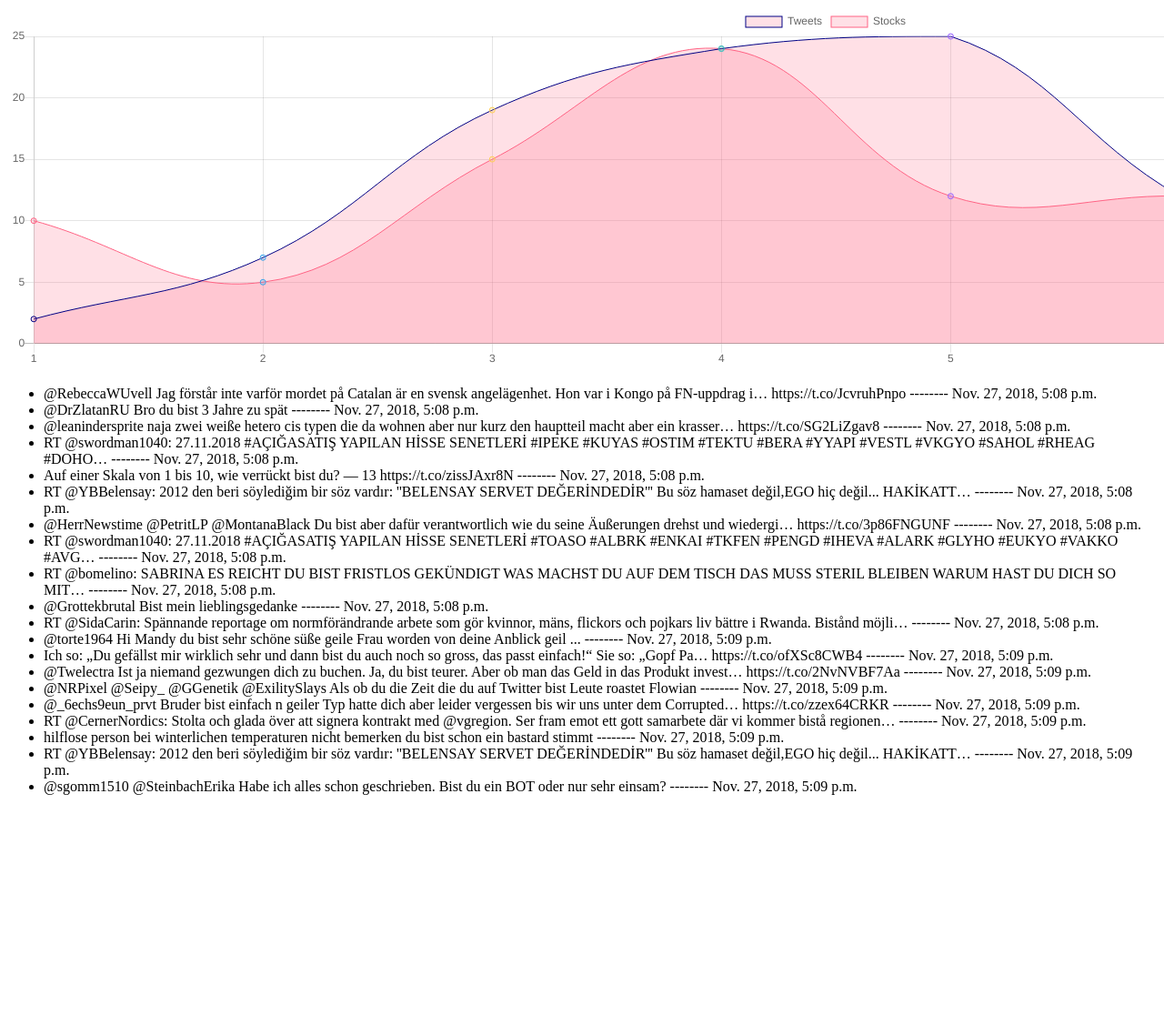
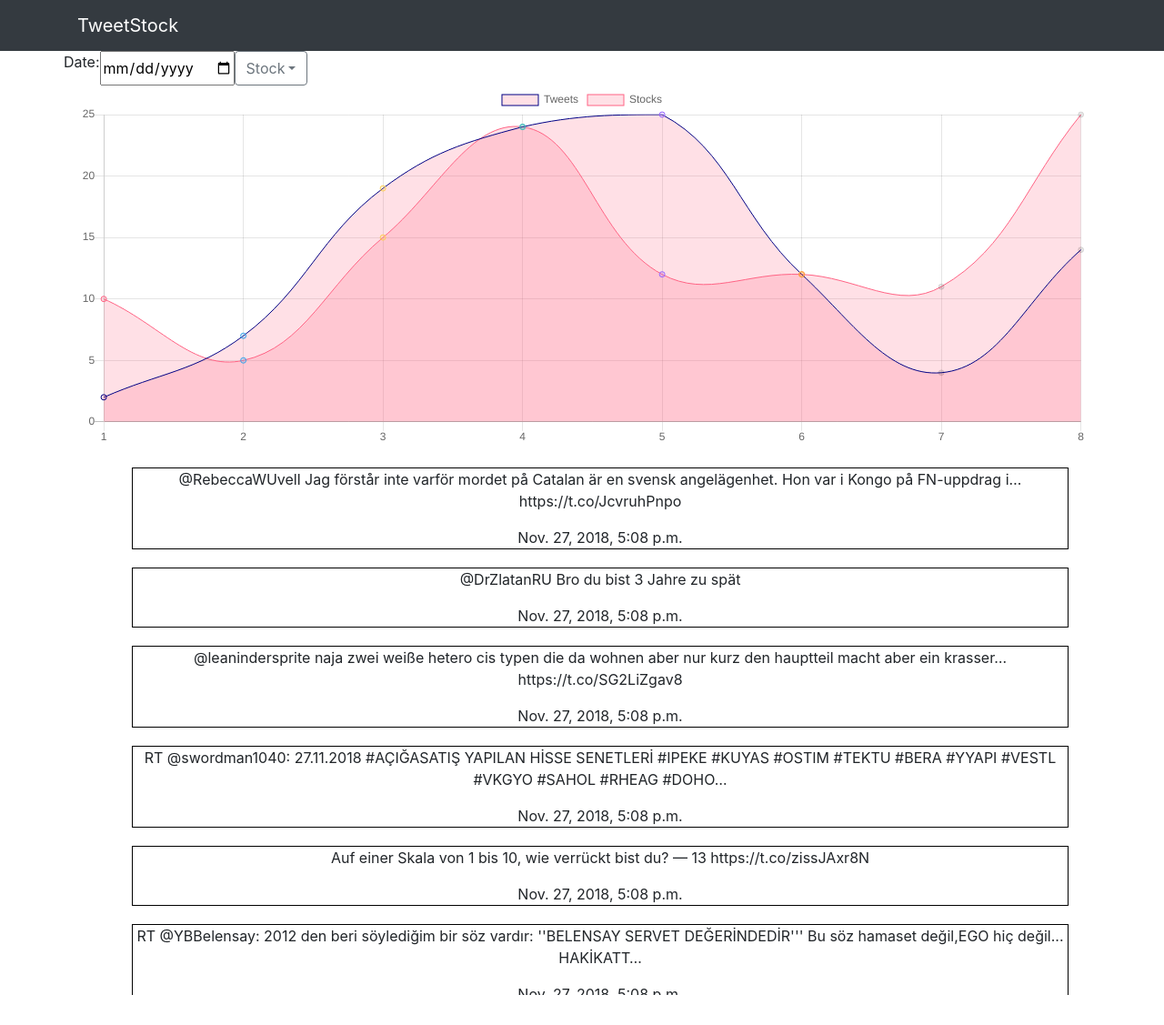
Before and after one commit to cagrigunal/SWE-573, a Django app: template stocks/templates/stocks/index.html in a window 1280 px wide; the page is wider, and only the part inside the window is pictured. Shown: the top 1127 px of that part at 91% size. Run offline with Django 3.2, Linux system fonts and the light colour scheme; the template is opened without the code that fills it: values that come from a table or form of the project are taken from there, others are empty; data comes from the database, SQL or seed files in the repository; both versions use the stored data as it was after the commit; some libraries are stand-ins or nearby versions.

Commit message:
presentation version

```diff
--- /dev/null
+++ b/stocks/static/css/style.css
@@ -0,0 +1,11 @@
+ul{
+    list-style: none;
+    overflow: scroll;
+    overflow-x: hidden;
+    height: 600px;
+}
+
+li{
+    margin: 20px;
+    border: 1px black solid;
+}
--- a/stocks/templates/stocks/index.html
+++ b/stocks/templates/stocks/index.html
@@ -1,17 +1,81 @@
 <!DOCTYPE html>
 <html lang="en">
+
   <head>
- <title>TweetStock</title>
- <script src="https://cdnjs.cloudflare.com/ajax/libs/jquery/3.3.1/core.js"></script>
+
+    <meta charset="utf-8">
+    <meta name="viewport" content="width=device-width, initial-scale=1, shrink-to-fit=no">
+    <meta name="description" content="">
+    <meta name="author" content="">
+
+    <title> TweetStock</title>
+
+    <!-- Bootstrap core CSS -->
+    <link rel="stylesheet" href="https://stackpath.bootstrapcdn.com/bootstrap/4.1.3/css/bootstrap.min.css" integrity="sha384-MCw98/SFnGE8fJT3GXwEOngsV7Zt27NXFoaoApmYm81iuXoPkFOJwJ8ERdknLPMO" crossorigin="anonymous">
+    <link rel="stylesheet" href="../../static/css/style.css">
+    <script src="https://cdnjs.cloudflare.com/ajax/libs/popper.js/1.14.3/umd/popper.min.js" integrity="sha384-ZMP7rVo3mIykV+2+9J3UJ46jBk0WLaUAdn689aCwoqbBJiSnjAK/l8WvCWPIPm49" crossorigin="anonymous"></script>
+
   </head>
+
   <body>
-        <canvas id="myChart" width="1800" height="400"></canvas>
+
+    <!-- Navigation -->
+    <nav class="navbar navbar-expand-lg navbar-dark bg-dark static-top">
+      <div class="container">
+        <a class="navbar-brand" href="#">TweetStock</a>
+        <button class="navbar-toggler" type="button" data-toggle="collapse" data-target="#navbarResponsive" aria-controls="navbarResponsive" aria-expanded="false" aria-label="Toggle navigation">
+          <span class="navbar-toggler-icon"></span>
+        </button>
+
+      </div>
+    </nav>
+
+    <!-- Page Content -->
+    <div class="container">
+      <div class="row">
+            Date: <input type="date" name="stockDate">
+
+                    <div class="input-group-prepend">
+                      <button class="btn btn-outline-secondary dropdown-toggle" type="button" data-toggle="dropdown" aria-haspopup="true" aria-expanded="false">Stock</button>
+                      <div class="dropdown-menu">
+                        <a class="dropdown-item" href="#">ASELS</a>
+                        <a class="dropdown-item" href="#">GEREL</a>
+                        <a class="dropdown-item" href="#">AVOD</a>
+                        <a class="dropdown-item" href="#">ADEL</a>
+                      </div>
+                    </div>
+
+        <div class="col-lg-12 text-center">
+
+
+          <canvas id="myChart" width="1110" height="400"></canvas>
+
+
           <ul>
               {% for tweet in tweets %}
-        <li>{{tweet.tweet_text}}  -------- {{tweet.pub_date}}</li>
+
+
+          <li>
+              <div class="content">
+                <div class="js-tweet-text-container">
+                        <p class="TweetTextSize  js-tweet-text tweet-text" lang="en" data-aria-label-part="0">{{tweet.tweet_text}} </p>
+                      </div>
+              {{tweet.pub_date}}
+              </div>
+            </li>
               {% endfor %}
           </ul>
+
+        </div>
+      </div>
+    </div>
+
+    <!-- Bootstrap core JavaScript -->
+    <script src="https://code.jquery.com/jquery-3.3.1.slim.min.js" integrity="sha384-q8i/X+965DzO0rT7abK41JStQIAqVgRVzpbzo5smXKp4YfRvH+8abtTE1Pi6jizo" crossorigin="anonymous"></script>
+    <script src="https://stackpath.bootstrapcdn.com/bootstrap/4.1.3/js/bootstrap.min.js" integrity="sha384-ChfqqxuZUCnJSK3+MXmPNIyE6ZbWh2IMqE241rYiqJxyMiZ6OW/JmZQ5stwEULTy" crossorigin="anonymous"></script>
+
   </body>
+
 </html>
 
 
@@ -19,8 +83,11 @@
 
 
 
+
+
+
+
 <script src="https://cdnjs.cloudflare.com/ajax/libs/Chart.js/2.7.3/Chart.bundle.js"></script>
-
 <script type="text/javascript">
 
 var ctx = document.getElementById("myChart").getContext('2d');
```
Also changed, not shown: stocks/views.py (+11 -7 lines), db.sqlite3. Lines whose indentation alone changed are shown as unchanged.
